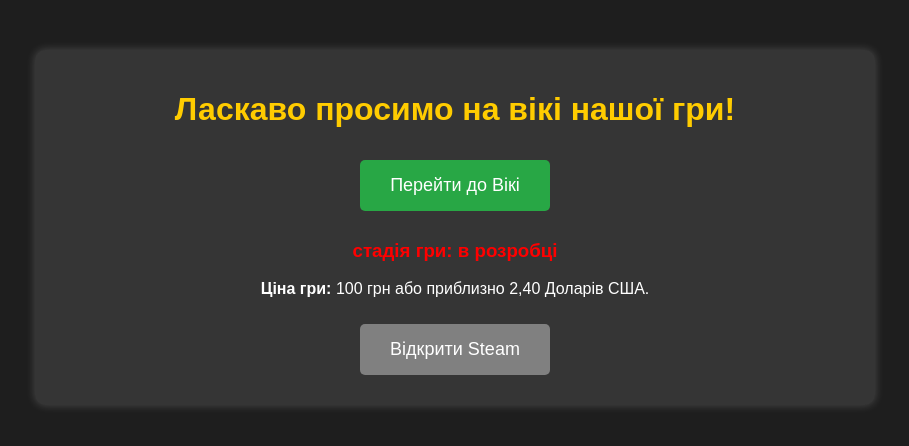
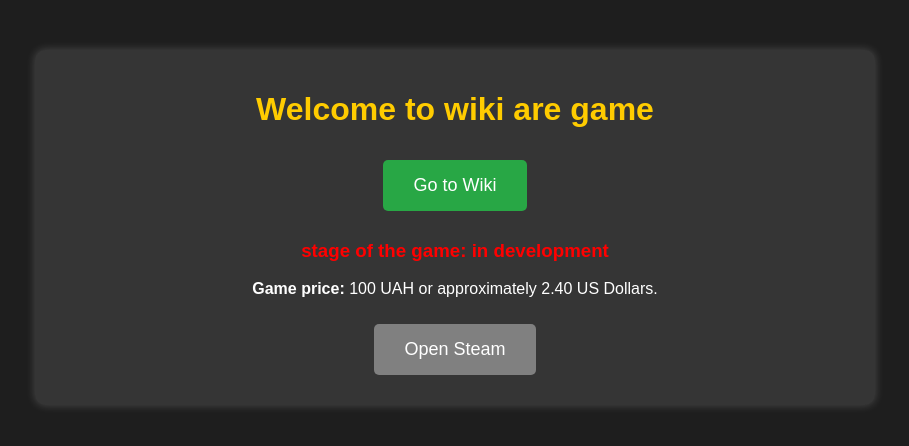
Before and after one commit to slavik2280034/Princess-of-the-Abyss, a plain HTML site: page index.html in a window 1280 px wide. Shown: the whole page, without its empty margins (185-1094 px from the left). Drawn offline with Linux system fonts and the light colour scheme.

Commit message:
Update index.html

```diff
--- a/index.html
+++ b/index.html
@@ -3,7 +3,7 @@
 <head>
     <meta charset="UTF-8">
     <meta name="viewport" content="width=device-width, initial-scale=1.0">
-    <title>Вікі вашої гри</title>
+    <title>wiki are game</title>
     <style>
         body {
             font-family: Arial, sans-serif;
@@ -68,18 +68,18 @@
 </head>
 <body>
     <div class="container">
-        <h1>Ласкаво просимо на вікі нашої гри!</h1>
+        <h1>Welcome to wiki are game</h1>
 
         <!-- Кнопка для переходу до вікі -->
-        <button id="wikiBtn" class="wiki-btn active">Перейти до Вікі</button>
+        <button id="wikiBtn" class="wiki-btn active">Go to Wiki</button>
 
 
-        <h3><strong>стадія гри:</strong> в розробці</h3>
+        <h3><strong>stage of the game:</strong> in development</h3>
 
-        <p><strong>Ціна гри:</strong> 100 грн або приблизно 2,40 Доларів США.</p>
+        <p><strong>Game price:</strong> 100 UAH or approximately 2.40 US Dollars.</p>
 
         <!-- Кнопка встановлення (зараз заблокована) -->
-        <button id="installBtn" class="install-btn">Відкрити Steam</button>
+        <button id="installBtn" class="install-btn">Open Steam</button>
 
 
         </div>
```
